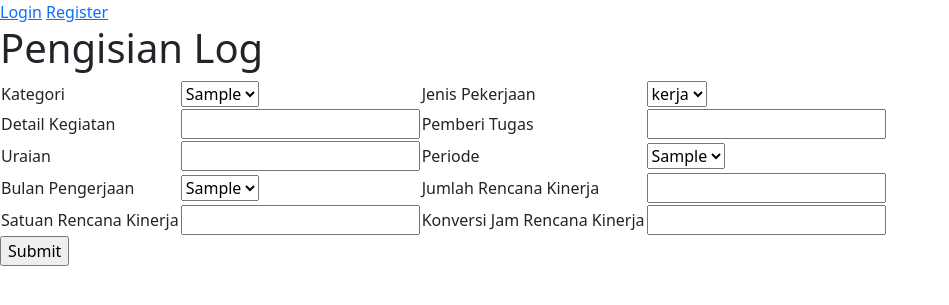
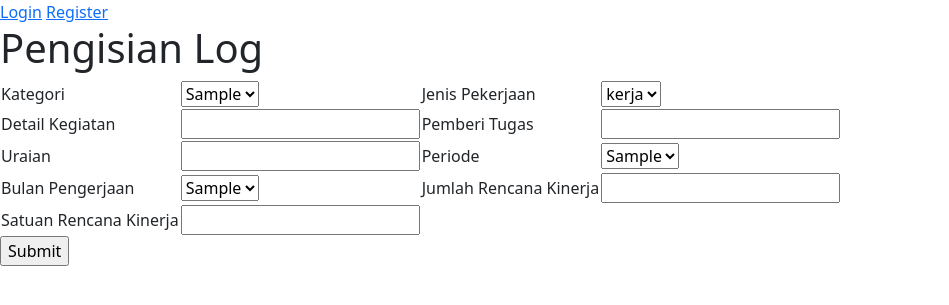
Before and after one commit to richiecsenlia/takis, a Django app: template pengisianLog/templates/form_log.html in a window 1280 px wide. Shown: the part 56-361 px from the top of the page, without its empty margins (0-949 px from the left). Run offline with Django 4.2, Linux system fonts and the light colour scheme; the template is opened without the code that fills it: most values are stand-ins (such as "Sample title", 1, 10 or a date in 2020).

Commit message:
[RED] Added tests for konversi kinerja

```diff
--- a/pengisianLog/templates/form_log.html
+++ b/pengisianLog/templates/form_log.html
@@ -69,10 +69,6 @@ Pengisian Log
       <td>
         <input type="text" name="satuan_kinerja" required />
       </td>
-      <td>Konversi Jam Rencana Kinerja</td>
-      <td>
-        <input type="text" name="jam_rencana_kinerja" required />
-      </td>
     </tr>
   </table>
   <input type="submit" name="submit" />
--- a/pengisianLog/tests.py
+++ b/pengisianLog/tests.py
@@ -20,7 +20,6 @@ context_dict = {
             'bulan_pengerjaan' : "MAR",
             'jumlah_kinerja' : "4",
             'satuan_kinerja' : "Tugas",
-            'jam_rencana_kinerja' : "4"
         }
 
 context_wrong = {
@@ -33,7 +32,6 @@ context_wrong = {
             'bulan_pengerjaan' : "MAR",
             'jumlah_kinerja' : "Empat",
             'satuan_kinerja' : "Tugas",
-            'jam_rencana_kinerja' : "Empat"
         }
 class PengisianLogTestCase(TestCase):
 
@@ -131,6 +129,7 @@ class PengisianLogTestCase(TestCase):
 
         self.assertEquals(all_logTA.count(), 3)
         self.assertEquals(all_logTA[0].kategori, "Penyelenggaraan Kuliah")
+        self.assertEquals(all_logTA[2].konversi_jam_rencana_kinerja, all_logTA[2].jumlah_kinerja / 4)
         self.assertRedirects(response, reverse("pengisianLog:daftarLogTA"))
 
     def test_post_form_logTA_as_TA_wrong_input(self):
```
